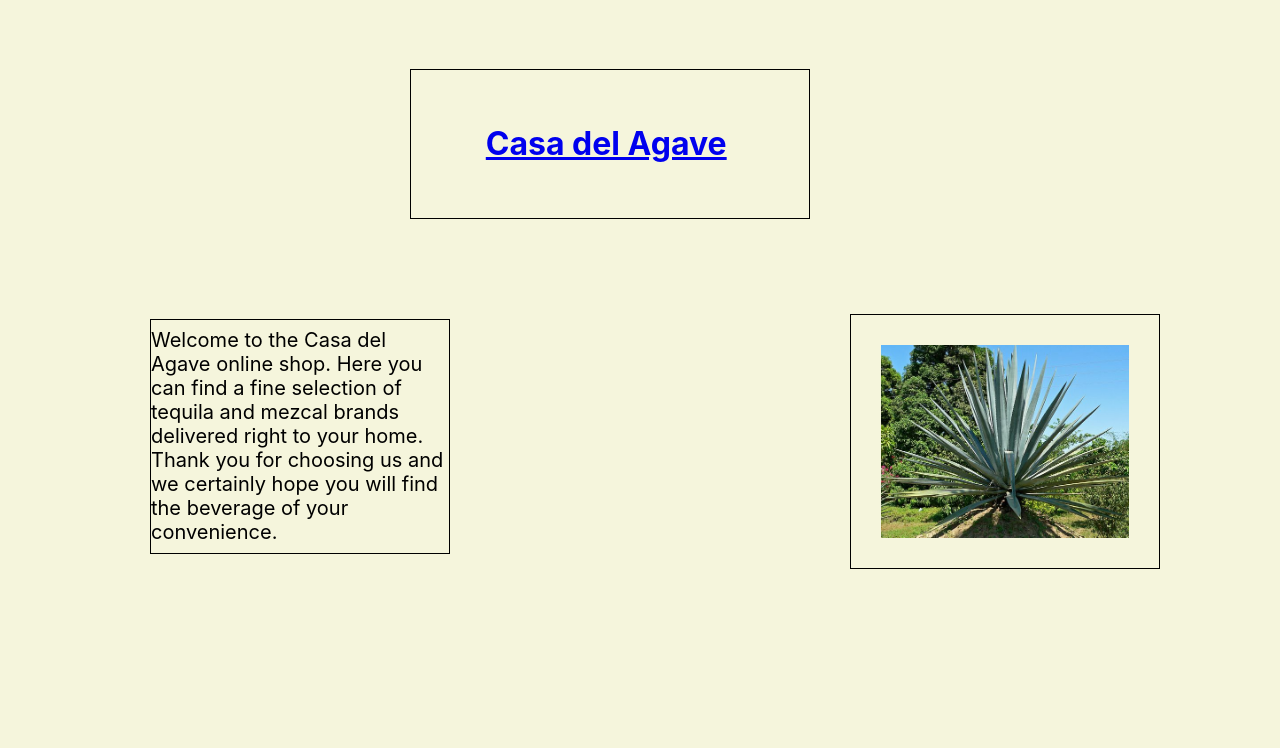
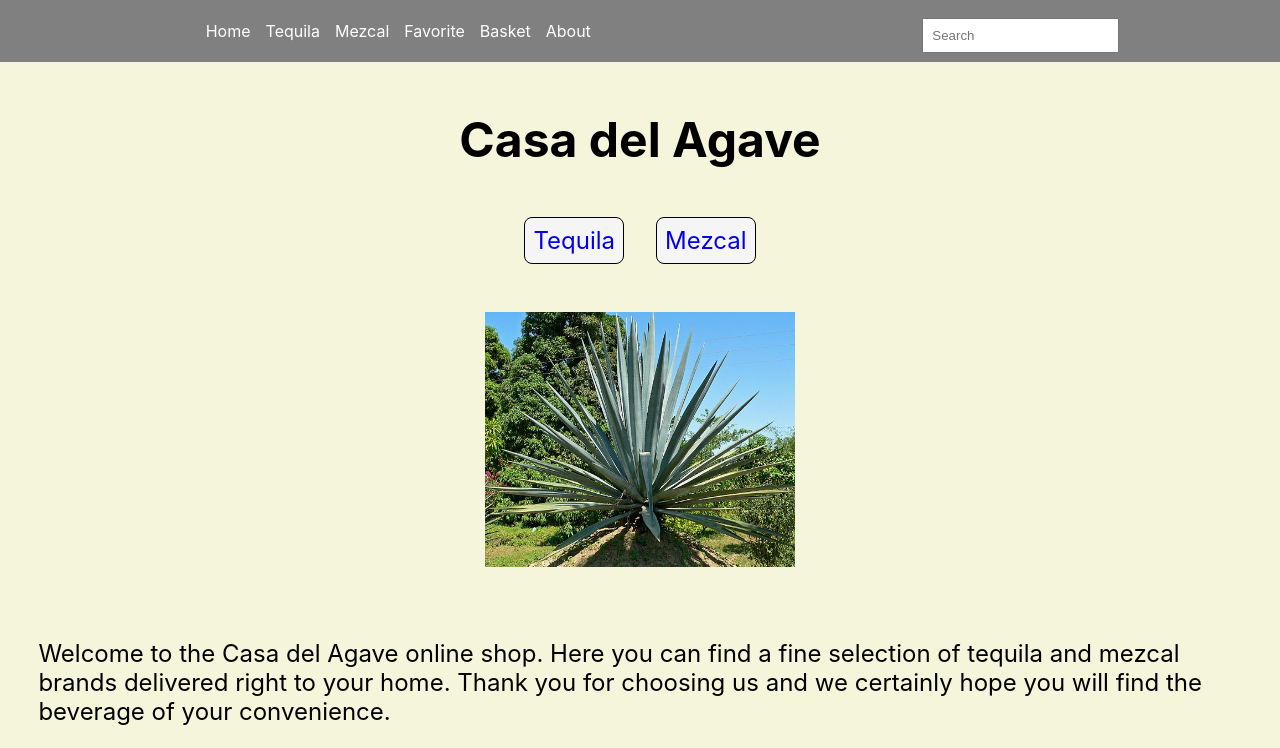
Before and after one commit to aplasa85/capstone-template-ffm-web-22-1, a Next.js app: page / in a window 1280 px wide. Shown: the top 748 px of the page. Built offline with nearby package versions, Linux system fonts and the light colour scheme.

Commit message:
Fixed bug

```diff
--- a/components/LayoutComponent.js
+++ b/components/LayoutComponent.js
@@ -1,55 +1,40 @@
-import React from "react";
-import Image from "next/image";
-import Icon from "../public/Assets/Agave.jpg";
 import styled from "styled-components";
-import Link from "next/link";
+import Navbar from "./Navbar";
 
-const Header = () => {
+export default function Layout({children}) {
   return (
-    <div>
-      <Link href="/">
-        <StyledTitle>Casa del Agave</StyledTitle>
-      </Link>
+    <StyledContainer>
+      <Navbar />
+      <StyledMainDiv>{children}</StyledMainDiv>
 
-      <StyledParagraph>
-        Welcome to the Casa del Agave online shop. Here you can find a fine
-        selection of tequila and mezcal brands delivered right to your home.
-        Thank you for choosing us and we certainly hope you will find the
-        beverage of your convenience.
-      </StyledParagraph>
+      <StyledFooter>
+        <p>© Casa del Agave</p>
+      </StyledFooter>
+    </StyledContainer>
+  );
+}
 
-      <StyledImage src={Icon} width="310" height="255" alt="Agave Plant" />
-    </div>
-  );
-};
-
-export default Header;
-
-const StyledImage = styled(Image)`
-  position: relative;
-  left: 53.125rem;
-  bottom: 16.25rem;
-  border: 1px solid black;
-  padding: 1.875rem;
+const StyledMainDiv = styled.div`
+  display: flex;
+  flex-direction: column;
+  justify-content: center;
+  align-items: center;
+  width: 100%;
+  min-height: 88.2vh;
+  margin: 0 3%;
 `;
 
-const StyledTitle = styled.h1`
-  border: 1px solid black;
-  width: 25rem;
-  height: 9.375rem;
-  padding: 3.4rem;
-  padding-left: 4.7rem;
-  margin-left: 32%;
-  margin-top: 4.3rem;
+const StyledFooter = styled.footer`
+  background-color: grey;
+  color: white;
+  height: 60px;
+  padding: 15px;
+  padding-top: 8px;
+  width: 100%;
 `;
 
-const StyledParagraph = styled.p`
-  border: 1px solid black;
-  width: 18.75rem;
-  height: 14.7rem;
-  margin-top: 6.25rem;
-  margin-left: 9.375rem;
-  font-size: 1.25rem;
-  align-content: center;
-  padding: 0, 625rem;
+const StyledContainer = styled.div`
+  display: flex;
+  flex-wrap: wrap;
+  width: 100%;
 `;
```
Also changed, not shown: components/Layout.js (deleted, +0 -103 lines), components/layout.js (deleted, +0 -103 lines).
